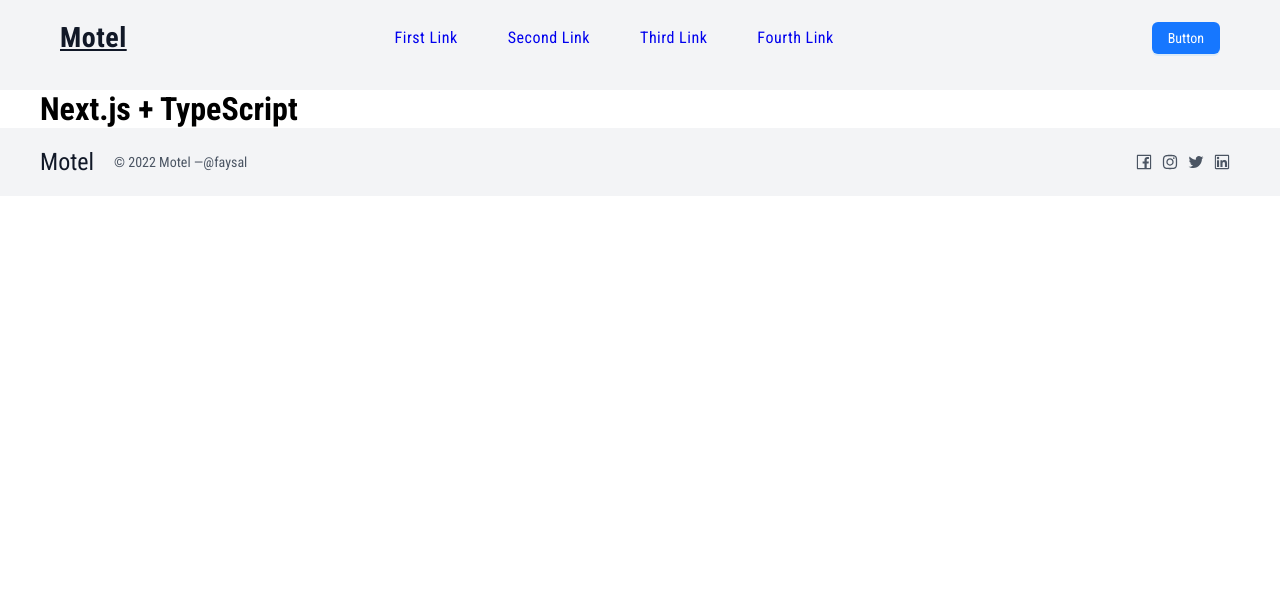
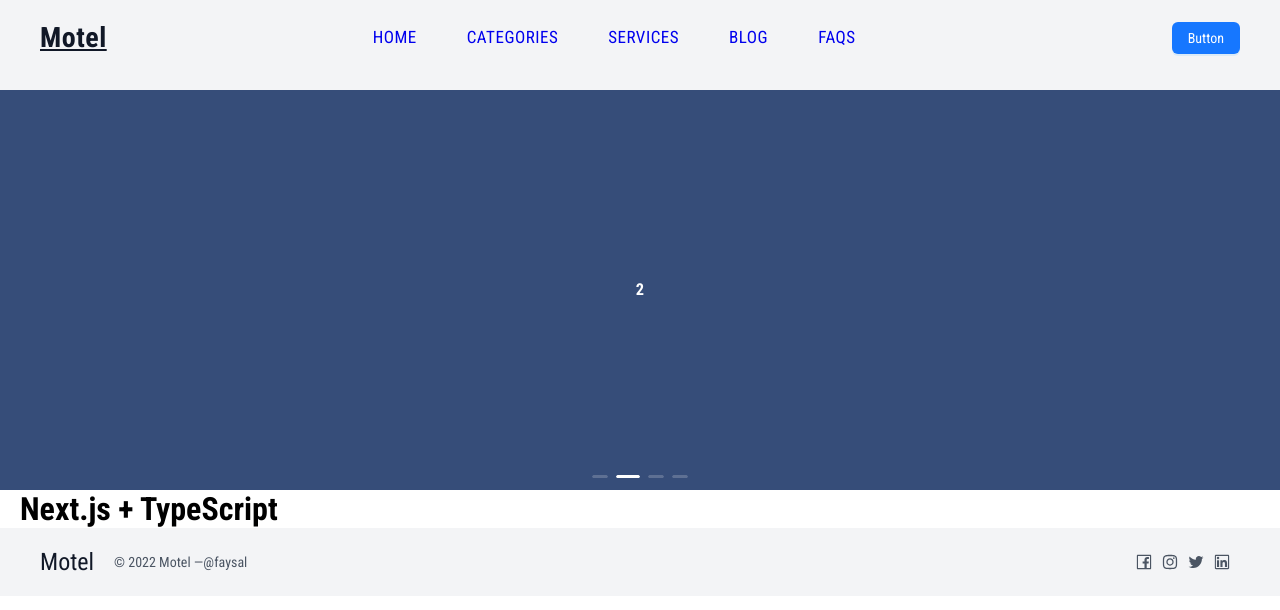
Before and after one commit to f4faysal/service-booking-management-frontend, a Next.js app: page / in a window 1280 px wide. Shown: the top 610 px of the page. Built offline with nearby package versions, Linux system fonts and the light colour scheme; no server answers.

Commit message:
All page created

```diff
--- a/src/app/(withlayout)/layout.tsx
+++ b/src/app/(withlayout)/layout.tsx
@@ -28,7 +28,6 @@ const DashboardLayout = ({ children }: { children: React.ReactNode }) => {
 
   return (
     <Layout hasSider>
-      <SideBar />
       <Contents>{children}</Contents>
     </Layout>
   );
--- a/src/app/globals.css
+++ b/src/app/globals.css
@@ -8,6 +8,14 @@
 }
 
 /* Container.css */
+
+.containers {
+  max-width: 80rem;
+  margin: 0 auto;
+  padding: 0 20px;
+}
+
+/* hader */
 .custom-header {
   background-color: #f3f4f6;
   color: #4b5563;
@@ -36,11 +44,21 @@
   font-size: 16px;
   line-height: 1.25;
   letter-spacing: 0.5px;
-  color: #111827;
 }
 .nav-links .mr-5 {
   margin-right: 50px;
   text-decoration: none;
+}
+
+/* Carasol */
+
+.contentStyle {
+  height: "160px";
+  color: "#fff";
+  line-height: "160px";
+  text-align: "center";
+  background: "#364d79";
+  width: "100%";
 }
 
 /* Footer */
--- a/src/app/page.tsx
+++ b/src/app/page.tsx
@@ -1,11 +1,18 @@
 import Container from "@/components/ui/container";
 import Footer from "@/components/ui/footer";
+import HeroSection from "@/components/ui/hero-section";
 import Navbar from "@/components/ui/navHader";
+import { Metadata } from "next";
+
+export const metadata: Metadata = {
+  title: "Service",
+};
 
 const HomePage = () => {
   return (
     <>
       <Navbar />
+      <HeroSection />
       <Container>
         <h1>Next.js + TypeScript</h1>
       </Container>
--- a/src/components/ui/container.tsx
+++ b/src/components/ui/container.tsx
@@ -3,7 +3,7 @@ interface ContainerProps {
 }
 
 const Container: React.FC<ContainerProps> = ({ children }) => {
-  return <div className="container custom-container">{children}</div>;
+  return <div className="containers  ">{children}</div>;
 };
 
 export default Container;
--- /dev/null
+++ b/src/components/ui/hero-section.tsx
@@ -0,0 +1,32 @@
+"use client";
+
+import { Carousel } from "antd";
+
+const contentStyle: React.CSSProperties = {
+  height: "400px",
+  color: "#fff",
+  lineHeight: "400px",
+  textAlign: "center",
+  background: "#364d79",
+};
+
+const HeroSection = () => {
+  return (
+    <Carousel autoplay>
+      <div>
+        <h3 style={contentStyle}>1</h3>
+      </div>
+      <div>
+        <h3 style={contentStyle}>2</h3>
+      </div>
+      <div>
+        <h3 style={contentStyle}>3</h3>
+      </div>
+      <div>
+        <h3 style={contentStyle}>4</h3>
+      </div>
+    </Carousel>
+  );
+};
+
+export default HeroSection;
--- a/src/components/ui/navHader.tsx
+++ b/src/components/ui/navHader.tsx
@@ -1,3 +1,4 @@
+import { naveItems } from "@/constants/navbar-item";
 import { Button } from "antd";
 import Link from "next/link";
 import Container from "./container";
@@ -21,18 +22,19 @@ const Navbar = () => {
             </Link>
           </div>
           <nav className="nav-links">
-            <Link href="#" className="mr-5">
-              First Link
-            </Link>
-            <Link href="#" className="mr-5">
-              Second Link
-            </Link>
-            <Link href="#" className="mr-5">
-              Third Link
-            </Link>
-            <Link href="#" className="mr-5">
-              Fourth Link
-            </Link>
+            {naveItems.map((item, index) => (
+              <Link
+                style={{
+                  textTransform: "uppercase",
+                  fontSize: "17px",
+                }}
+                key={index}
+                href={item?.path}
+                className="mr-5"
+              >
+                {item?.label}
+              </Link>
+            ))}
           </nav>
           <div>
             <Button type="primary">Button</Button>
--- /dev/null
+++ b/src/constants/navbar-item.ts
@@ -0,0 +1,22 @@
+export const naveItems = [
+  {
+    label: "Home",
+    path: "/",
+  },
+  {
+    label: "Categories",
+    path: "/categories",
+  },
+  {
+    label: "Services",
+    path: "/services",
+  },
+  {
+    label: "Blog",
+    path: "/blog",
+  },
+  {
+    label: "FAQs",
+    path: "/faq",
+  },
+];
```
Also changed, not shown: src/app/blog/page.tsx (added, +13 -0 lines), src/app/categories/page.tsx (added, +31 -0 lines), src/app/faq/page.tsx (added, +13 -0 lines), src/app/services/page.tsx (added, +13 -0 lines).
